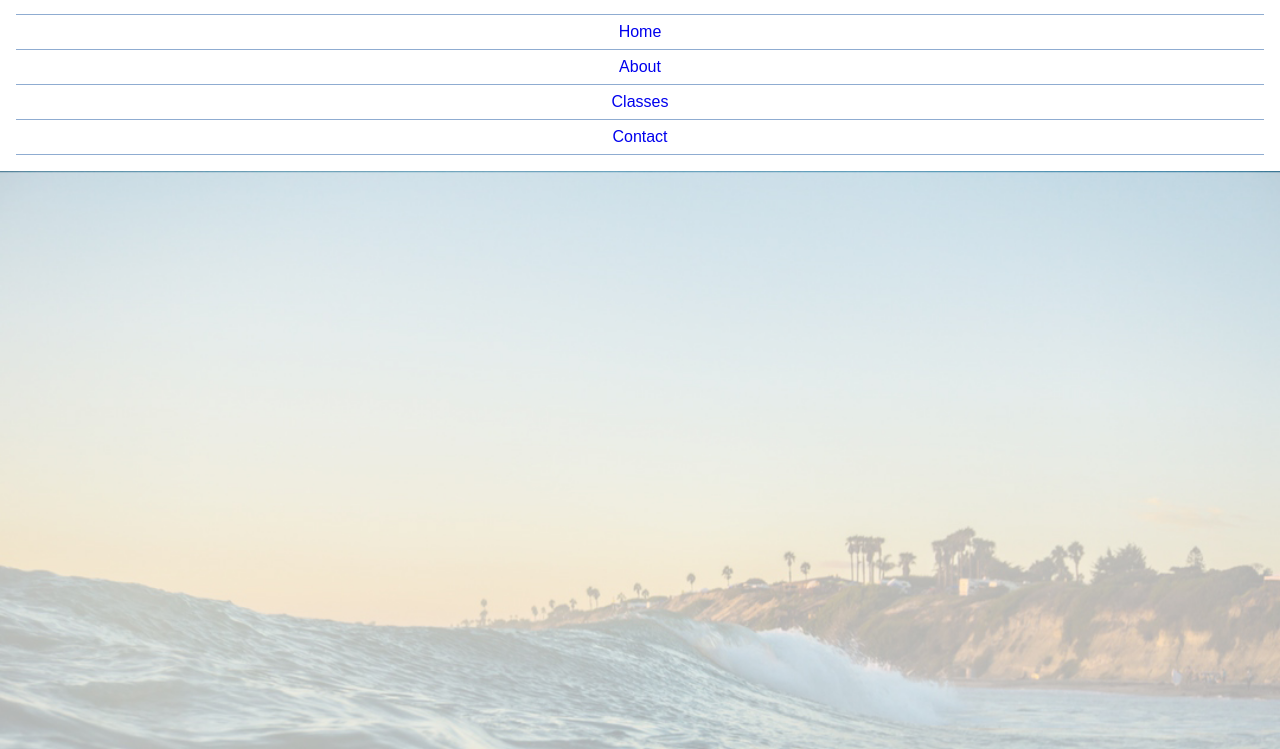
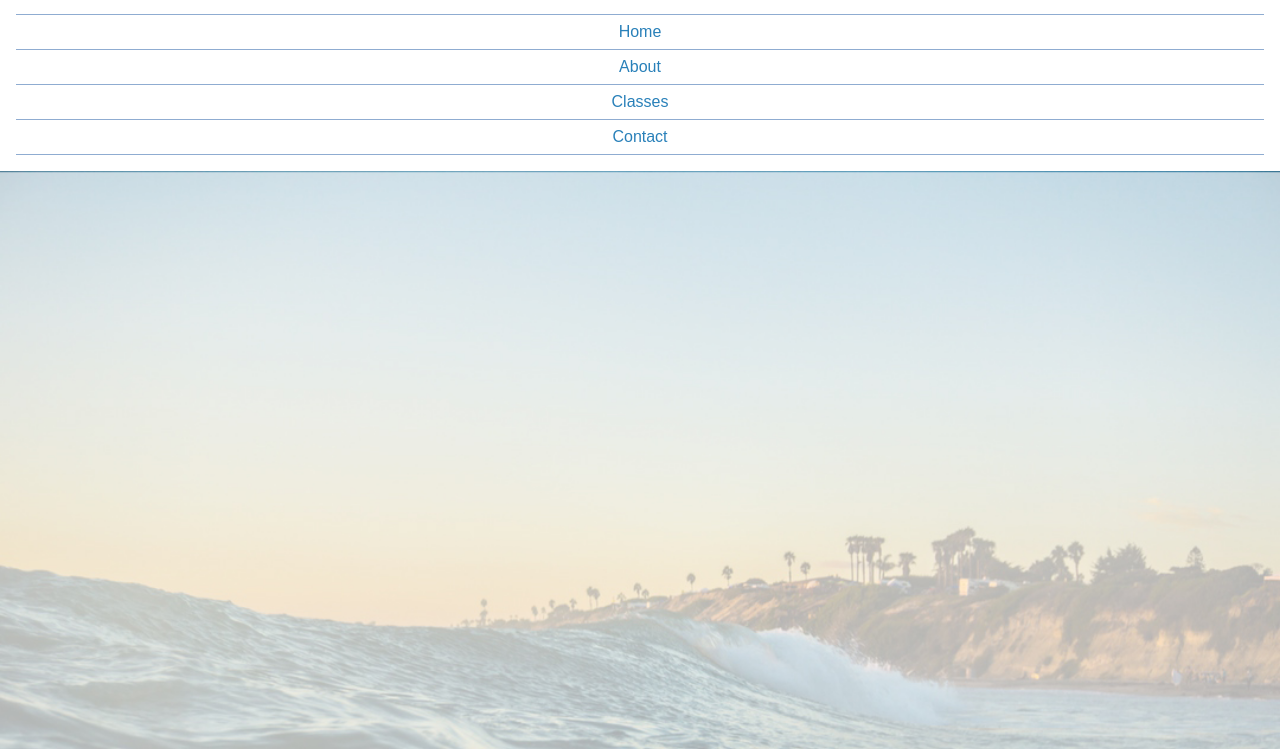
Before and after one commit to chenise-paquette/push-page-navigation, a plain HTML site: page index.html in a window 1280 px wide. Shown: the part 51-800 px from the top of the page. Drawn offline with nearby package versions, Linux system fonts and the light colour scheme; some icons are missing.

Commit message:
feat(index):  add class to nav list items

```diff
--- a/index.html
+++ b/index.html
@@ -22,10 +22,10 @@
         <nav class="navigation slide-menu">
         <a class="close-btn i-close" href="#main-menu"><span>Close</span></a>
           <ul>
-              <li><a href="#">Home</a></li>
-              <li><a href="#">About</a></li>
-              <li><a href="#">Classes</a></li>
-              <li><a href="#">Contact</a></li>
+              <li><a class="list" href="#">Home</a></li>
+              <li><a class="list" href="#">About</a></li>
+              <li><a class="list" href="#">Classes</a></li>
+              <li><a class="list" href="#">Contact</a></li>
           </ul>
         </nav>
       </header><!-- /header -->
```
